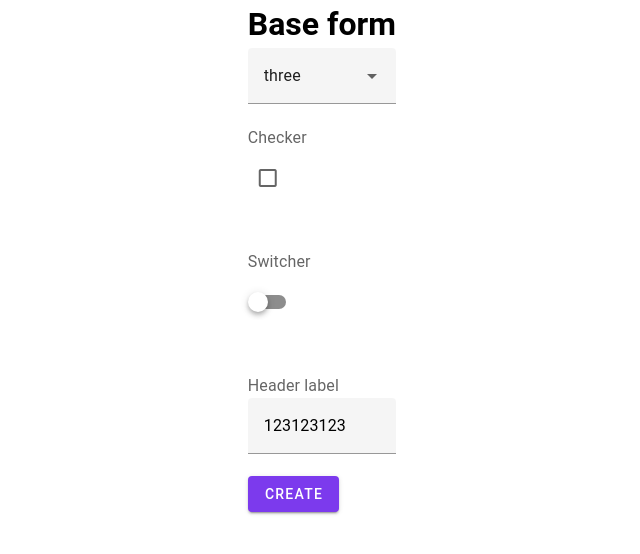
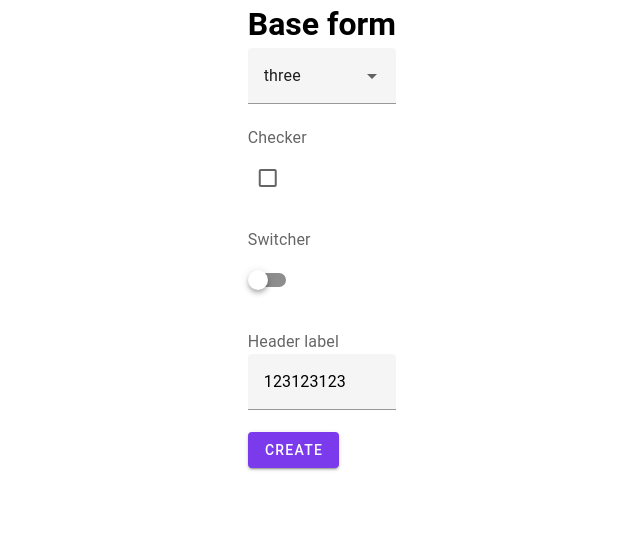
Before and after one commit to SimpllleUser/base-form, a Vue app: page / in a window 1280 px wide. Shown: the top 554 px of the page, without its empty margins (244-884 px from the left). Built offline with nearby package versions, Linux system fonts and the light colour scheme.

Commit message:
Fix: fix validation in select, toggle state input

```diff
--- a/src/shared/lib/input-validator/rules.ts
+++ b/src/shared/lib/input-validator/rules.ts
@@ -121,7 +121,7 @@ export const rules: ValidationFunctionMap = {
 
   regex: ({ value, regex }: DefaultParamWith<{ regex: RegExp }>): ValidationResult => regex.test(value) || 'Неверный формат',
 
-  required: ({ value }: DefaultParam): ValidationResult => !!value || 'Обязательное поле',
+  required: ({ value }: DefaultParam): ValidationResult => Boolean(value?.length) || Boolean(value) || 'Обязательное поле',
 
   requiredIf: ({
     value,
--- a/src/shared/ui/inputs/components/select/model.ts
+++ b/src/shared/ui/inputs/components/select/model.ts
@@ -38,13 +38,16 @@ export class SelectInput extends InputFormAbstract {
 
   options: Array<OptionItem>
 
+  allowValidate = false
+
   constructor(data: InputSelectorParams) {
     super({
       label: data?.label || '',
       placeholder: data?.placeholder || '',
       hint: data?.hint || '',
+      rules: data.rules,
     });
-    this.value = this.getInputValue(data || {});
+    this.value = this.getInputValue(data);
     this.multiple = Boolean(data?.multiple);
     this.clearable = Boolean(data?.clearable);
     this.chips = Boolean(data?.chips);
@@ -58,4 +61,18 @@ export class SelectInput extends InputFormAbstract {
       ? data.value.map(({ id }) => id)
       : data.value.id;
   }
+
+  getValue(): string | Array<string> {
+    return this.value;
+  }
+
+  isValid(): boolean {
+    if (!this.allowValidate) return true;
+    return this.inputValidator.isValid(this.getValue());
+  }
+
+  getErrors(): string {
+    if (!this.allowValidate) return '';
+    return this.inputValidator.getErrors(this.getValue());
+  }
 }
--- a/src/shared/ui/inputs/components/toggle-state-input/check/BaseCheckInput.vue
+++ b/src/shared/ui/inputs/components/toggle-state-input/check/BaseCheckInput.vue
@@ -1,7 +1,7 @@
 <script lang="ts" setup>
 
 import { computed, defineProps, defineEmits } from 'vue';
-import { ToggleCheckInput } from '../ToggleCheckInput';
+import { ToggleCheckInput } from '../model';
 
 interface Props {
   modelValue: ToggleCheckInput
@@ -27,5 +27,6 @@ const input = computed({
     :append-icon="input.appendIcon"
     :prepend-icon-icon="input.prependIcon"
     :placeholder="input.placeholder"
+    hide-details
   />
 </template>
--- a/src/shared/ui/inputs/components/toggle-state-input/model.ts
+++ b/src/shared/ui/inputs/components/toggle-state-input/model.ts
@@ -46,14 +46,12 @@ export class ToggleCheckInput extends InputFormAbstract {
    }
 
    isValid(): boolean {
-     return true;
+     if (!this.allowValidate) return true;
+     return this.inputValidator.isValid(this.getValue());
    }
 
    getErrors(): string {
-     return '';
-   }
-
-   resetValue() {
-     this.value = false;
+     if (!this.allowValidate) return '';
+     return this.inputValidator.getErrors(this.getValue());
    }
 }
--- a/src/shared/ui/inputs/components/toggle-state-input/switch/BaseSwitchInput.vue
+++ b/src/shared/ui/inputs/components/toggle-state-input/switch/BaseSwitchInput.vue
@@ -33,5 +33,6 @@ const input = computed({
     :append-icon="input.appendIcon"
     :prepend-icon-icon="input.prependIcon"
     :placeholder="input.placeholder"
+    hide-details
   />
 </template>
--- a/src/views/config/index.ts
+++ b/src/views/config/index.ts
@@ -79,9 +79,10 @@ export class TestForm implements IForm {
       label: 'Header label',
     });
     this.switcher = input.switch({ label: 'Switcher' });
-    this.checker = input.check({ label: 'Checker' });
+    this.checker = input.check({ label: 'Checker', rules: { required: true } });
     this.select = input.select({
       multiple: true,
+      rules: { required: true, length: 2 },
       value: [{ name: 'three', id: '3' }],
       options: [
         { name: 'one', id: '1' }, { name: 'two', id: '2' }, { name: 'three', id: '3' }],
```
